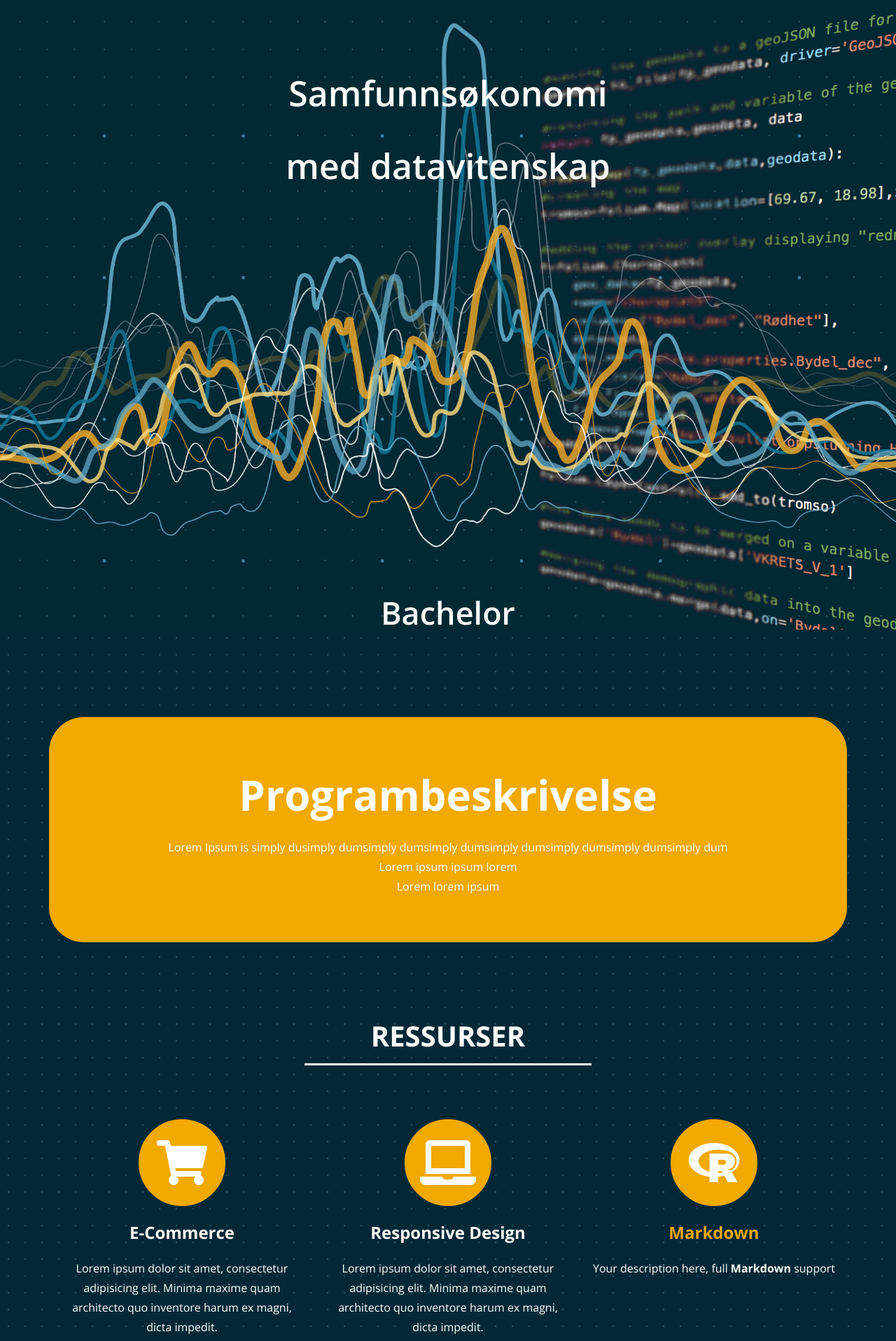
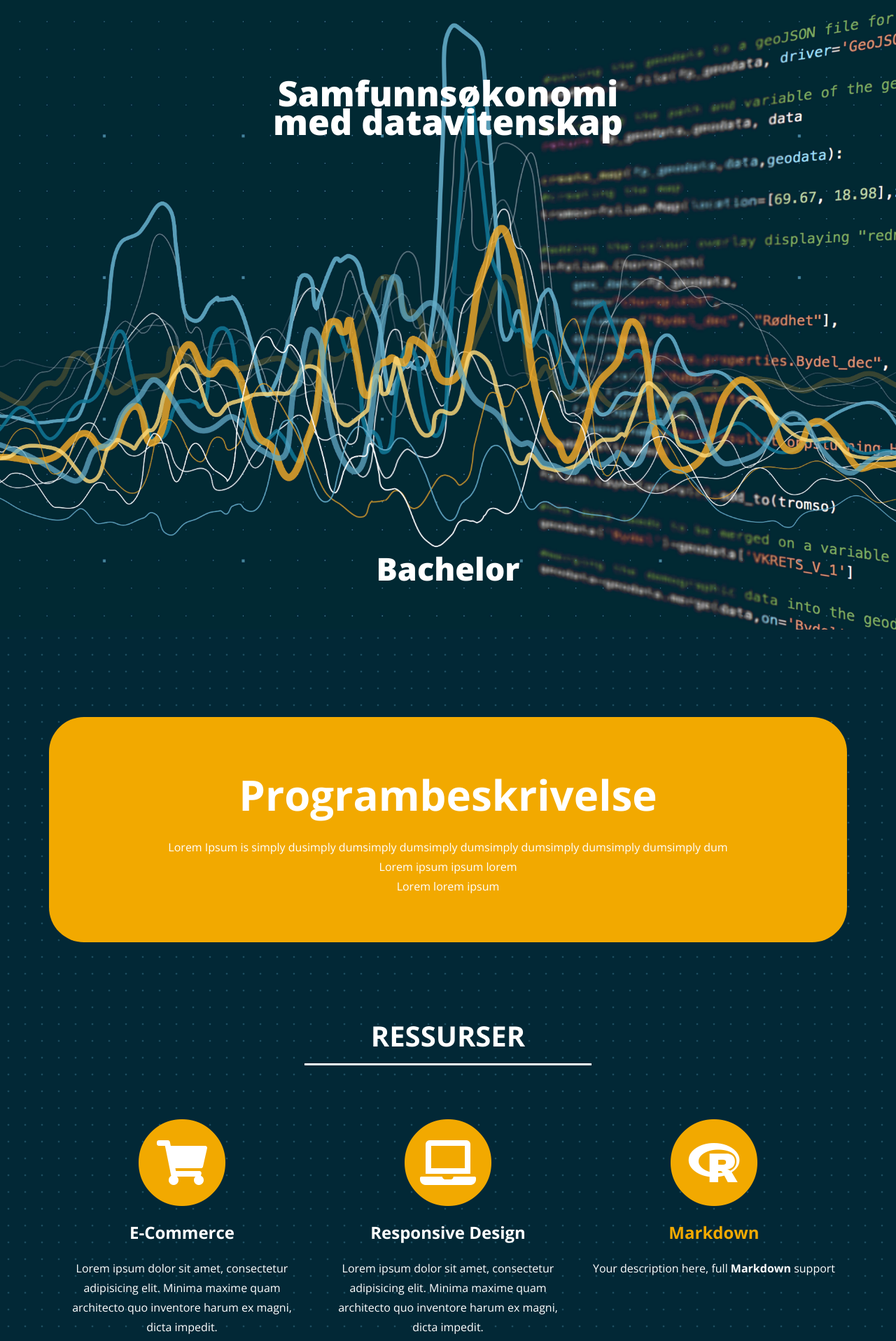
Before and after one commit to uit-econ/uit-econ.github.io, a Jekyll site: the page built from index.md, in a window 1280 px wide. Shown: the top 1917 px of the page at 70% size. Built offline with Jekyll 4.4.1, drawn with Linux system fonts in a browser that asks for light colours.

Commit message:
Update custom.css

```diff
--- a/assets/css/custom.css
+++ b/assets/css/custom.css
@@ -87,14 +87,14 @@ body{
 #masthead-title{
 	padding-top:10vh;
 	font-size: 50px;
-	font-weight:600;
+	font-weight:800;
 
 	}
 
 
 
 #masthead-undertitle{
-	padding-top: -15vh;
+	margin-top: -7vh;
 	font-size: 50px;
 
 
```
